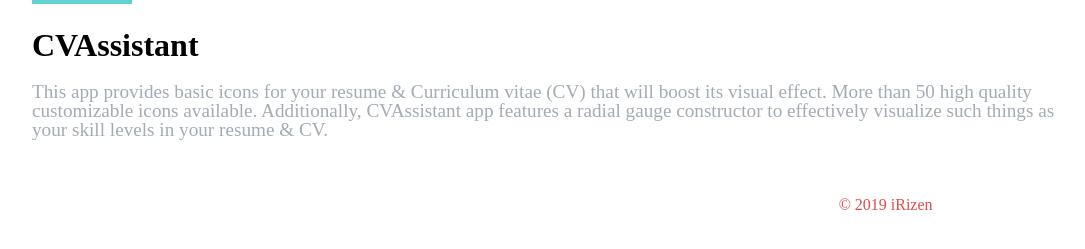
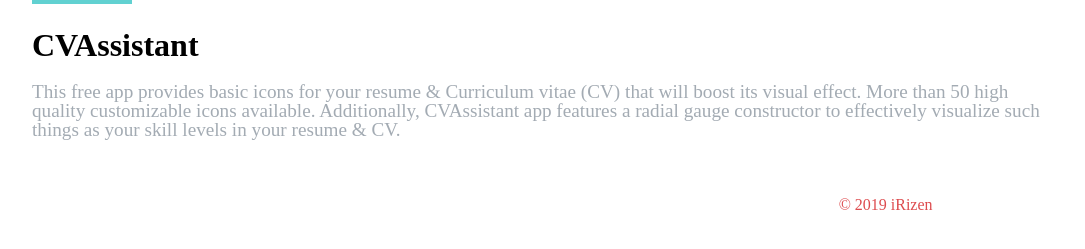
Before and after one commit to irizen/irizen.github.io, a Jekyll site: the page built from cvassistant/index.markdown, in a window 1280 px wide. Shown: the part 227-476 px from the top of the page, without its empty margins (96-1181 px from the left). Built offline with Jekyll 4.4.1, drawn with Linux system fonts in a browser that asks for light colours.

Commit message:
Update index.markdown

```diff
--- a/cvassistant/index.markdown
+++ b/cvassistant/index.markdown
@@ -22,7 +22,7 @@ title: Home
 </svg>
 
 <h1>CVAssistant</h1>
-	<p>This app provides basic icons for your resume & Curriculum vitae (CV)
+	<p>This free app provides basic icons for your resume & Curriculum vitae (CV)
         that will boost its visual effect. More than 50 high quality customizable icons
         available. Additionally, CVAssistant app features a radial gauge constructor to
         effectively visualize such things as your skill levels in your resume & CV.</p>
```
